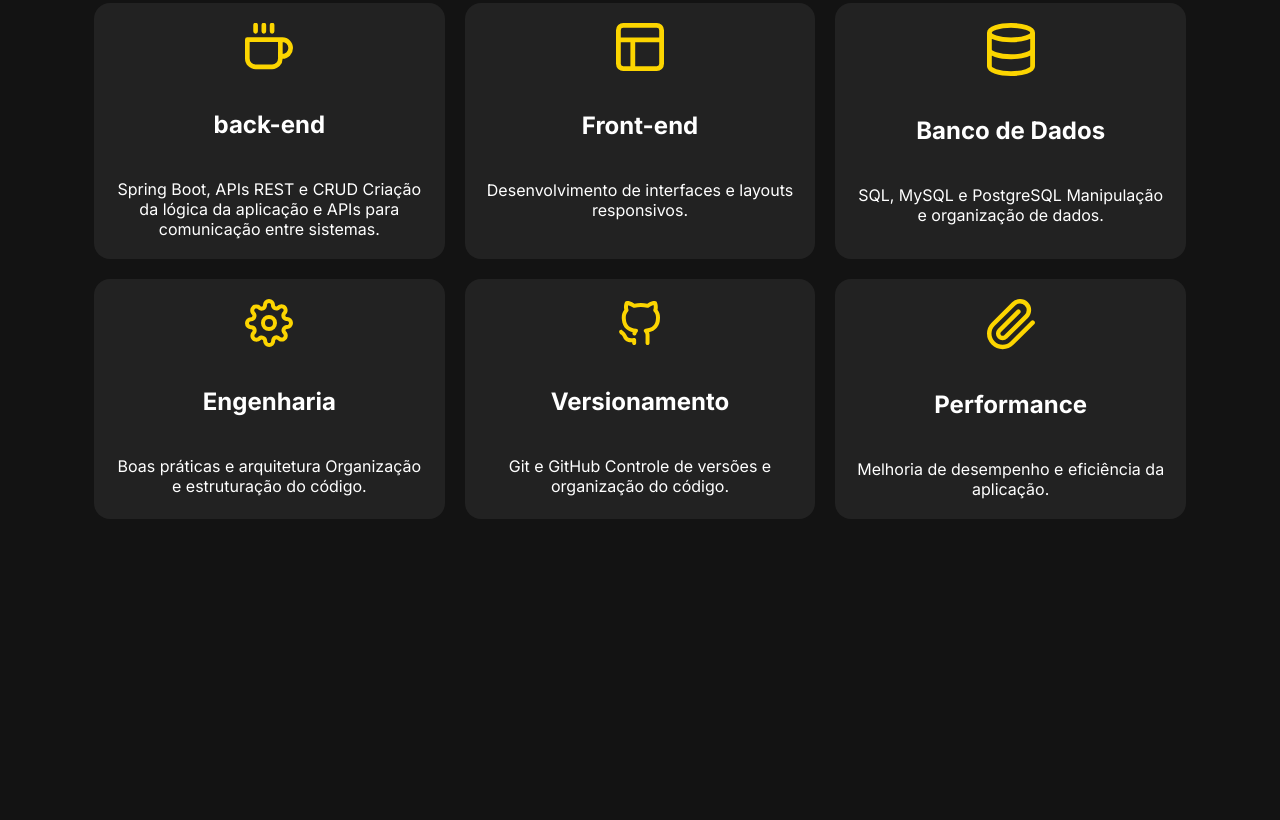
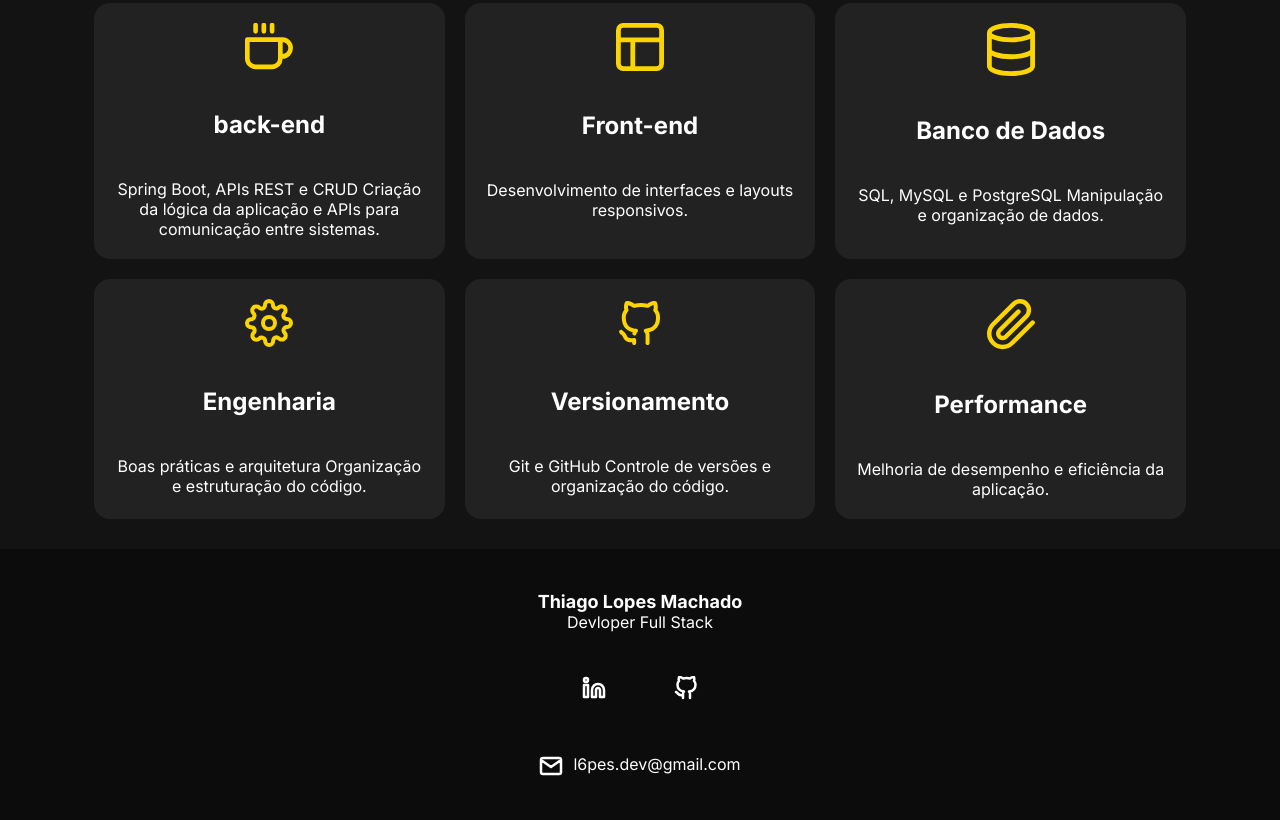
Before and after one commit to GitBrowserBit/portifolio-pessoal, a website built with Vite: page index.html in a window 1280 px wide. Shown: the part 2149-2969 px from the top of the page. Before the commit the page ends 2698 px from the top, so only its background shows below. Built offline with nearby package versions, Linux system fonts and the light colour scheme.

Commit message:
feat: footer

```diff
--- a/index.html
+++ b/index.html
@@ -406,6 +406,50 @@
         </div>
       </section>
     </main>
+    <footer class="footer-bg container">
+      <div class="footer">
+        <h2 class="footer-titulo">Thiago Lopes Machado</h2>
+        <span class="footer-span">Devloper Full Stack</span>
+        <div class="footer-redes">
+          <a
+            href="https://www.linkedin.com/in/thiago-lopes-machado-994b4a2b9/"
+            target="_blank"
+            rel="noopener noreferrer"
+            aria-label="LinkedIn de Thiago Lopes Machado"
+          >
+            <img
+              src="icons/Linkedin-icon-white.svg"
+              alt=""
+              aria-hidden="true"
+              width="24"
+              height="24"
+            />
+          </a>
+          <a
+            href="https://github.com/GitBrowserBit"
+            target="_blank"
+            rel="noopener noreferrer"
+            aria-label="GitHub de Thiago Lopes Machado"
+          >
+            <img
+              src="icons/Github-icon-white.svg"
+              alt=""
+              width="24"
+              height="24"
+              aria-hidden="true"
+            />
+          </a>
+        </div>
+        <a
+          class="footer-contato"
+          href="mailto:l6pes.dev@gmail.com"
+          aria-label="Enviar email para l6pes.dev@gmail.com"
+        >
+          <img src="icons/Mail-icon-white.svg" alt="" width="24" height="24" />
+          <span>l6pes.dev@gmail.com</span>
+        </a>
+      </div>
+    </footer>
     <script type="module" src="src/main.js"></script>
   </body>
 </html>
--- a/src/style.css
+++ b/src/style.css
@@ -17,3 +17,5 @@
 @import url("./styles/portifolio.css");
 /*habilidade*/
 @import url("./styles/habilidade.css");
+/*footer*/
+@import url("./styles/footer.css");
--- /dev/null
+++ b/src/styles/footer.css
@@ -0,0 +1,39 @@
+.footer-bg {
+  background-color: var(--color-bg);
+}
+
+.footer {
+  display: flex;
+  flex-direction: column;
+  align-items: center;
+  padding: 32px 16px;
+}
+
+.footer-titulo,
+.footer-span {
+  color: var(--cor-texto-primaria);
+}
+
+.footer-titulo {
+  margin-top: 10px;
+  font-size: var(--fonte-1-md);
+}
+.footer-span {
+  font-size: var(--fonte-2-xs);
+  margin-bottom: 20px;
+}
+
+.footer-redes {
+  display: flex;
+  gap: 20px;
+  margin-bottom: 20px;
+}
+.footer-redes a {
+  padding: 24px;
+}
+
+.footer-contato {
+  display: flex;
+  gap: 10px;
+  margin: 10px;
+}
```
Also changed, not shown: public/icons/icon-contato.svg (added).
